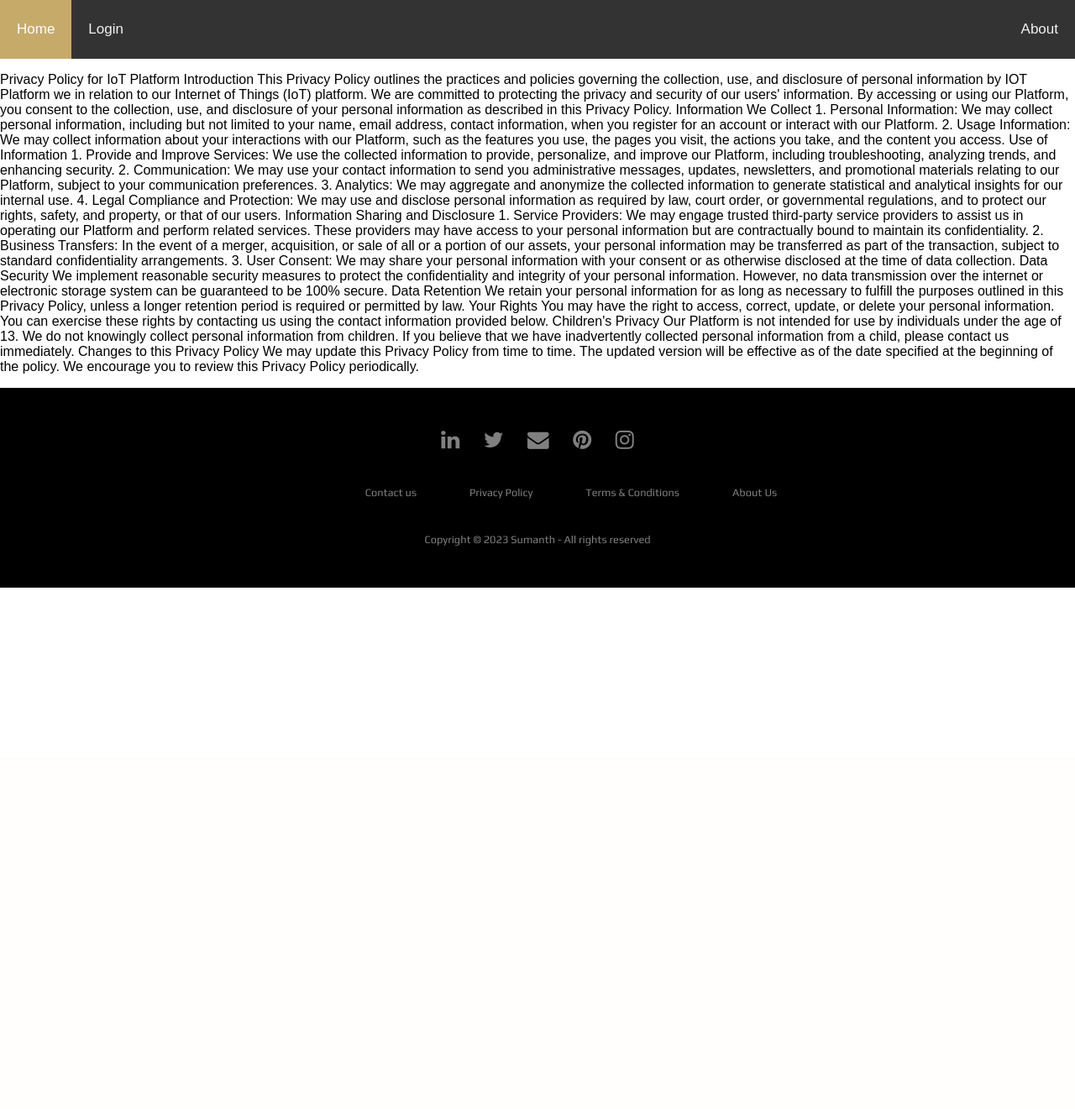
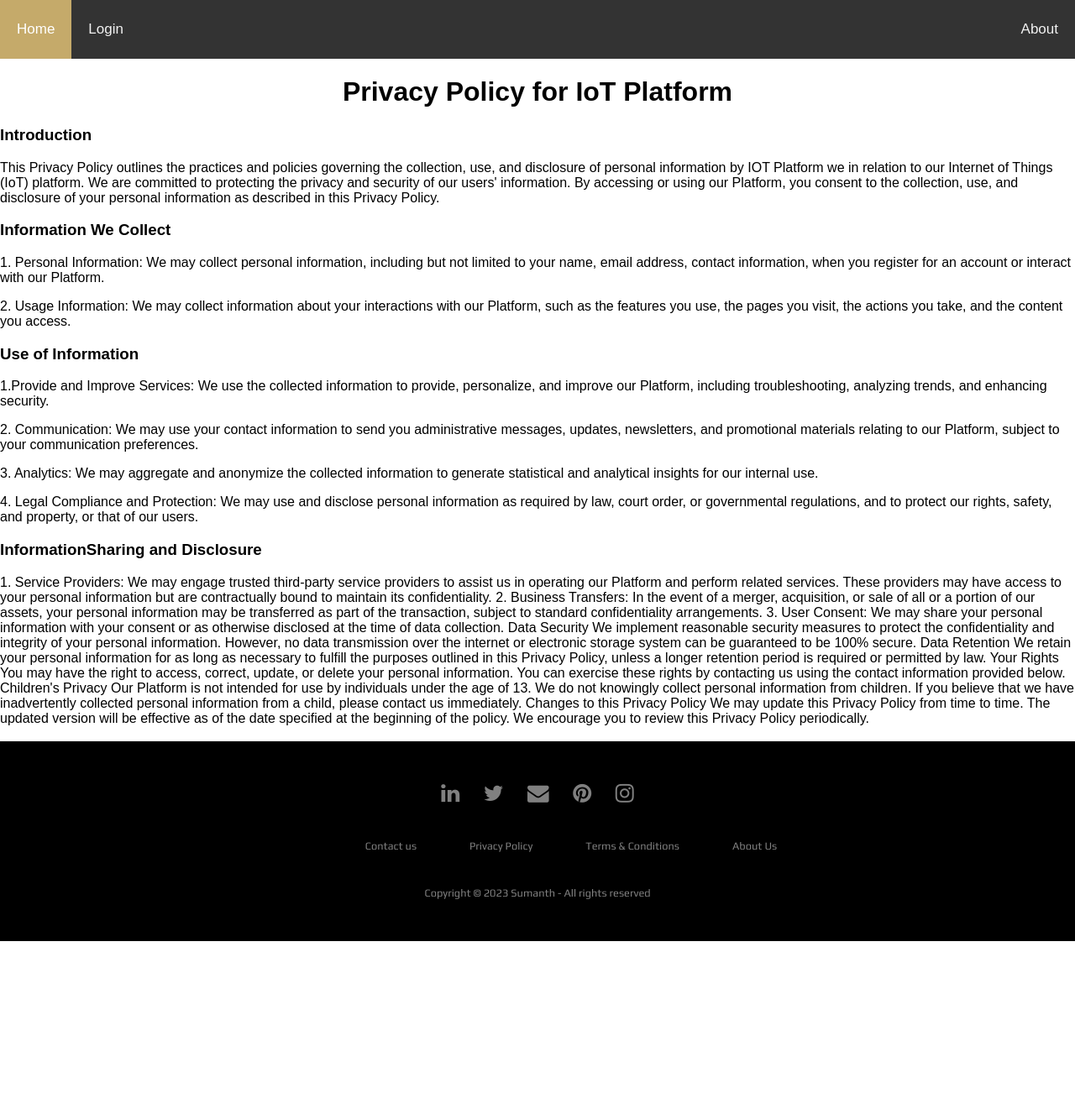
Before and after one commit to sumansam312/IOT_Platform, a Django app: page /privacy/ in a window 1280 px wide. Shown: the whole page at 84% size. Before the commit the page ends 700 px from the top, so only its background shows below. Run offline with Django 4.2, Linux system fonts and the light colour scheme.

Commit message:
04\06\2023

```diff
--- a/ckt/views.py
+++ b/ckt/views.py
@@ -19,7 +19,6 @@ class CircuitStatusView(ListView):
     paginate_by = 20
 
 
-@login_required
 def write_api_view(request):
     write_api = ApiModel.objects.last().write_api
     api_key = request.GET.get("api", "")
--- a/templates/Privacy_policy.html
+++ b/templates/Privacy_policy.html
@@ -2,35 +2,54 @@
 <title>privacy policy</title>
 {% endblock title %}
 <p>
-  Privacy Policy for IoT Platform Introduction This Privacy Policy outlines the
+ <h1> <center>Privacy Policy for IoT Platform</center></h1>
+ <h3>Introduction</h3>
+ <p align="left">This Privacy Policy outlines the
   practices and policies governing the collection, use, and disclosure of
   personal information by IOT Platform we in relation to our Internet of Things
   (IoT) platform. We are committed to protecting the privacy and security of our
   users' information. By accessing or using our Platform, you consent to the
   collection, use, and disclosure of your personal information as described in
-  this Privacy Policy. Information We Collect 1. Personal Information: We may
-  collect personal information, including but not limited to your name, email
+  this Privacy Policy. </p>
+
+  <h3>Information We Collect</h3>
+
+  <p>1. Personal Information:
+     We may collect personal information, including but not limited to your name, email
   address, contact information, when you register for an account or interact
-  with our Platform. 2. Usage Information: We may collect information about your
+  with our Platform.</p>
+   <P>2. Usage Information: We may collect information about your
   interactions with our Platform, such as the features you use, the pages you
-  visit, the actions you take, and the content you access. Use of Information 1.
-  Provide and Improve Services: We use the collected information to provide,
+  visit, the actions you take, and the content you access.</P>
+
+   <h3>Use of Information </h3>
+
+   <p></p>1.Provide and Improve Services: We use the collected information to provide,
   personalize, and improve our Platform, including troubleshooting, analyzing
-  trends, and enhancing security. 2. Communication: We may use your contact
+  trends, and enhancing security.</p>
+   <p></p>2. Communication: We may use your contact
   information to send you administrative messages, updates, newsletters, and
   promotional materials relating to our Platform, subject to your communication
-  preferences. 3. Analytics: We may aggregate and anonymize the collected
+  preferences. </p>
+  <p>3. Analytics: We may aggregate and anonymize the collected
   information to generate statistical and analytical insights for our internal
-  use. 4. Legal Compliance and Protection: We may use and disclose personal
+  use. </p>
+  <p>4. Legal Compliance and Protection: We may use and disclose personal
   information as required by law, court order, or governmental regulations, and
-  to protect our rights, safety, and property, or that of our users. Information
-  Sharing and Disclosure 1. Service Providers: We may engage trusted third-party
+  to protect our rights, safety, and property, or that of our users. </p>
+
+
+  <h3>InformationSharing and Disclosure</h3>
+
+  1. Service Providers: We may engage trusted third-party
   service providers to assist us in operating our Platform and perform related
   services. These providers may have access to your personal information but are
-  contractually bound to maintain its confidentiality. 2. Business Transfers: In
+  contractually bound to maintain its confidentiality.
+  2. Business Transfers: In
   the event of a merger, acquisition, or sale of all or a portion of our assets,
   your personal information may be transferred as part of the transaction,
-  subject to standard confidentiality arrangements. 3. User Consent: We may
+  subject to standard confidentiality arrangements.
+  3. User Consent: We may
   share your personal information with your consent or as otherwise disclosed at
   the time of data collection. Data Security We implement reasonable security
   measures to protect the confidentiality and integrity of your personal
@@ -47,5 +66,5 @@
   contact us immediately. Changes to this Privacy Policy We may update this
   Privacy Policy from time to time. The updated version will be effective as of
   the date specified at the beginning of the policy. We encourage you to review
-  this Privacy Policy periodically. {% endblock content %}
+  this Privacy Policy periodically. <br><br> {% endblock content %}
 </p>
```
Also changed, not shown: README.md, db.sqlite3.
